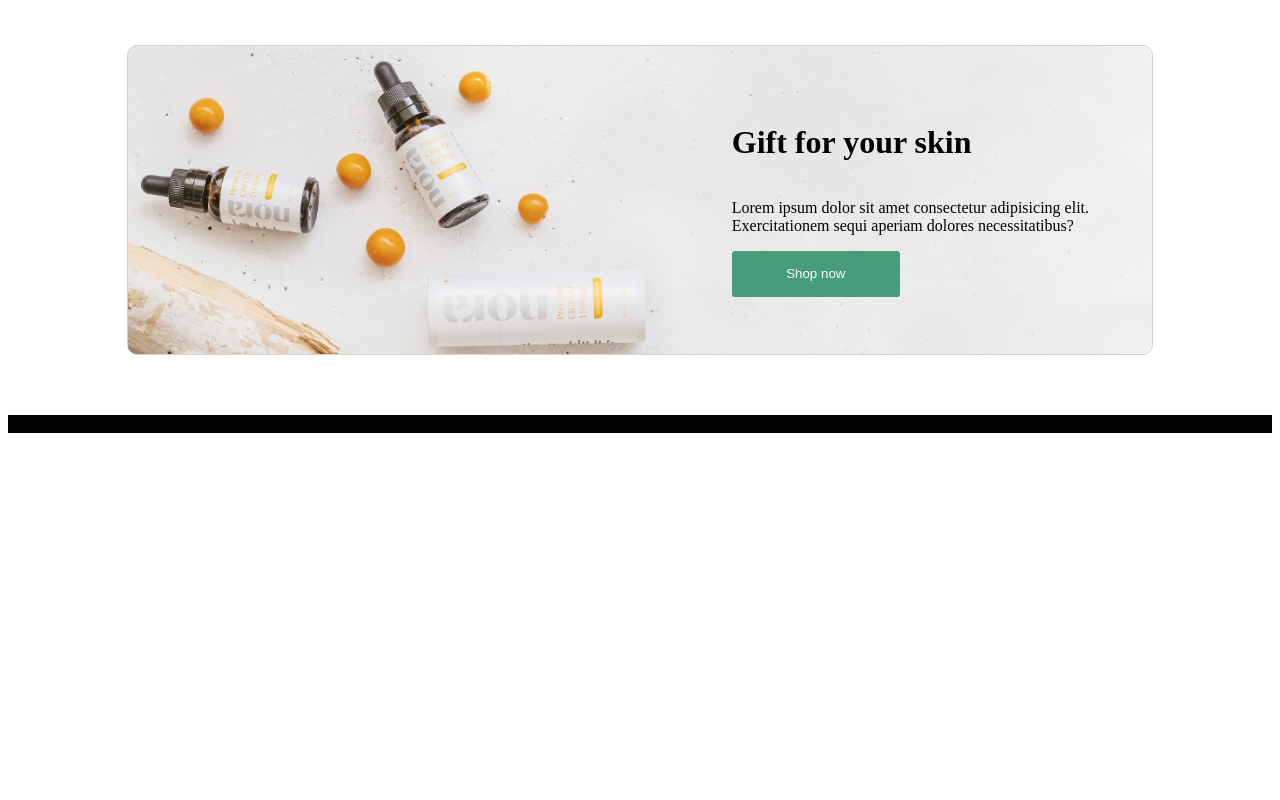
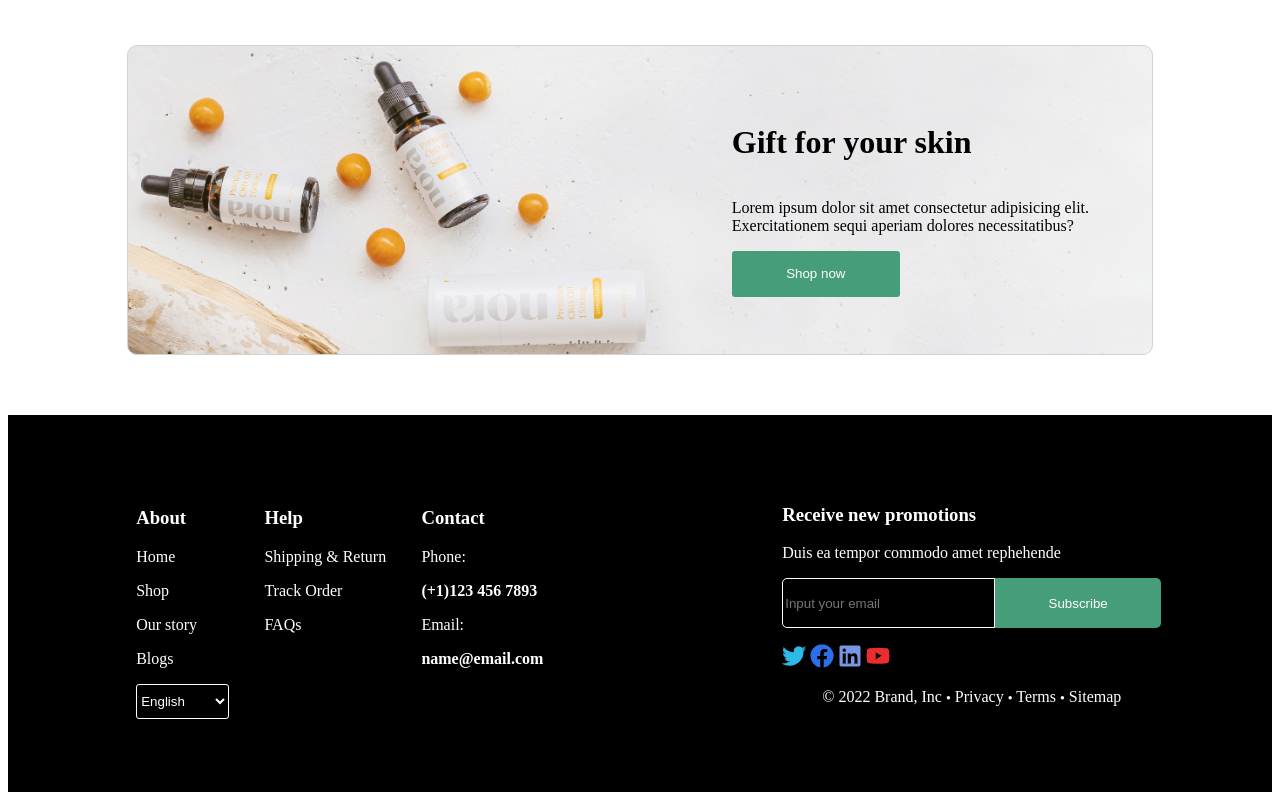
Before and after one commit to baoispro/KT_Thuong_Ki, a plain HTML site: page 21122241_NguyenLeGiaBao/index.html in a window 1280 px wide. Shown: the part 980-1780 px from the top of the page. Before the commit the page ends 1421 px from the top, so only its background shows below. Drawn offline with Linux system fonts and the light colour scheme.

Commit message:
finish footer and add anh minh chung

```diff
--- a/21122241_NguyenLeGiaBao/index.html
+++ b/21122241_NguyenLeGiaBao/index.html
@@ -7,6 +7,9 @@
     <meta name="viewport" content="width=device-width, initial-scale=1.0">
     <title>Document</title>
     <style>
+        .bold{
+            font-weight: bold;
+        }
         #wrapper {
             display: flex;
             flex-direction: column;
@@ -118,6 +121,53 @@
 
         #footer {
             background-color: black;
+            display: flex;
+            color: #fff;
+            justify-content: space-around;
+            height: 377px;
+            align-items: center;
+        }
+
+        #select{
+            background-color: black;
+            color: #fff;
+            height: 35px;
+            border: #fff solid 1px;
+            border-radius: 3px;
+        }
+
+        #receive{
+            width: 30%;
+        }
+
+        #container_input{
+            display: flex;
+            margin-bottom: 16px;
+        }
+
+        #txtEmail{
+            background-color: black;
+            color: #fff;
+            border: 1px solid #fff;
+            border-right: white solid 1px;
+            border-radius: 5px;
+            border-top-right-radius: 0;
+            border-bottom-right-radius: 0;
+            width: 56%;
+            height: 46px;
+        }
+
+        #subscribe{
+            height: 50px;
+            border-radius: 5px;
+            border-top-left-radius: 0;
+            border-bottom-left-radius: 0;
+        }
+
+        span{
+            display: inline-block;
+            font-size: 8px;
+            translate: 0 -2px;
         }
 
         @media screen and (min-width: 1920px) and (min-height:1152px) {
@@ -198,7 +248,47 @@
             </div>
         </div>
         <div id="footer">
-            a
+            <div class="left" style="justify-content: space-around; width: 35%;">
+                <div id="About">
+                    <h3>About</h3>
+                    <p>Home</p>
+                    <p>Shop</p>
+                    <p>Our story</p>
+                    <p>Blogs</p>
+                    <div><select name="select" id="select">
+                        <option value="English">English</option>
+                        <option value="Vn">Vietnamese</option>
+                    </select></div>
+                </div>
+                <div id="Help">
+                    <h3>Help</h3>
+                    <p>Shipping & Return</p>
+                    <p>Track Order</p>
+                    <p>FAQs</p>
+                </div>
+                <div id="Contact">
+                    <h3>Contact</h3>
+                    <p>Phone:</p>
+                    <p class="bold">(+1)123 456 7893</p>
+                    <p>Email:</p>
+                    <p class="bold">name@email.com</p>
+                </div>
+            </div>
+            <div id="receive">
+                <h3>Receive new promotions</h3>
+                <p>Duis ea tempor commodo amet rephehende</p>
+                <div id="container_input" style="display: flex;">
+                    <input type="email" name="txtEmail" id="txtEmail" placeholder="Input your email">
+                    <button id="subscribe">Subscribe</button>
+                </div>
+                <div>
+                    <img src="images/Twitter 1.png" alt="">
+                    <img src="images/Facebook 1.png" alt="">
+                    <img src="images/LinkedIn 1.png" alt="">
+                    <img src="images/YouTube 1.png" alt="">
+                </div>
+                <p style="text-align: center;">&copy; 2022 Brand, Inc  <span>&#9679;</span> Privacy <span>&#9679;</span> Terms <span>&#9679;</span> Sitemap</p>
+            </div>
         </div>
     </div>
 </body>
```
Also changed, not shown: 21122241_NguyenLeGiaBao/ảnh_web.jpeg (added).
